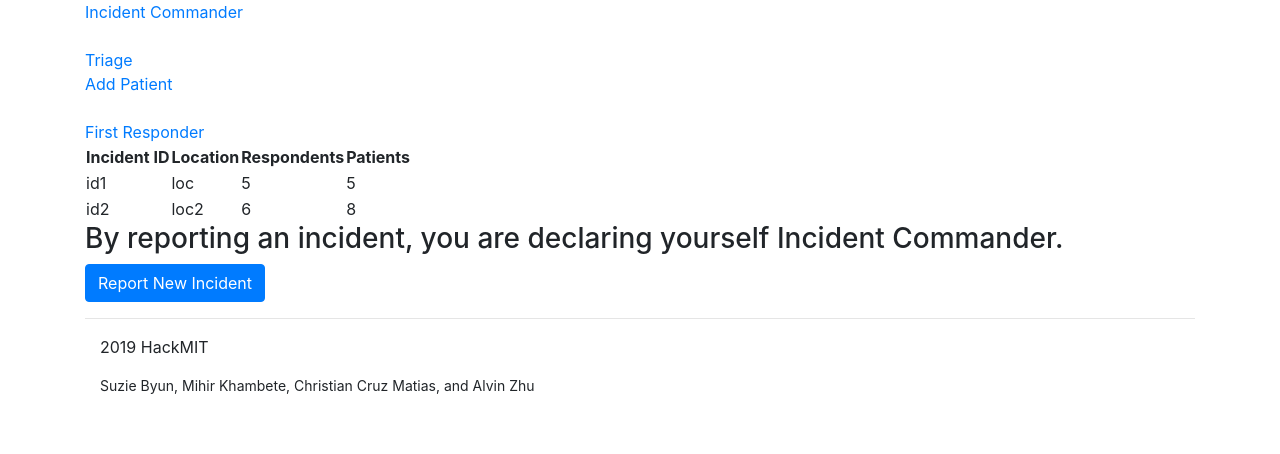
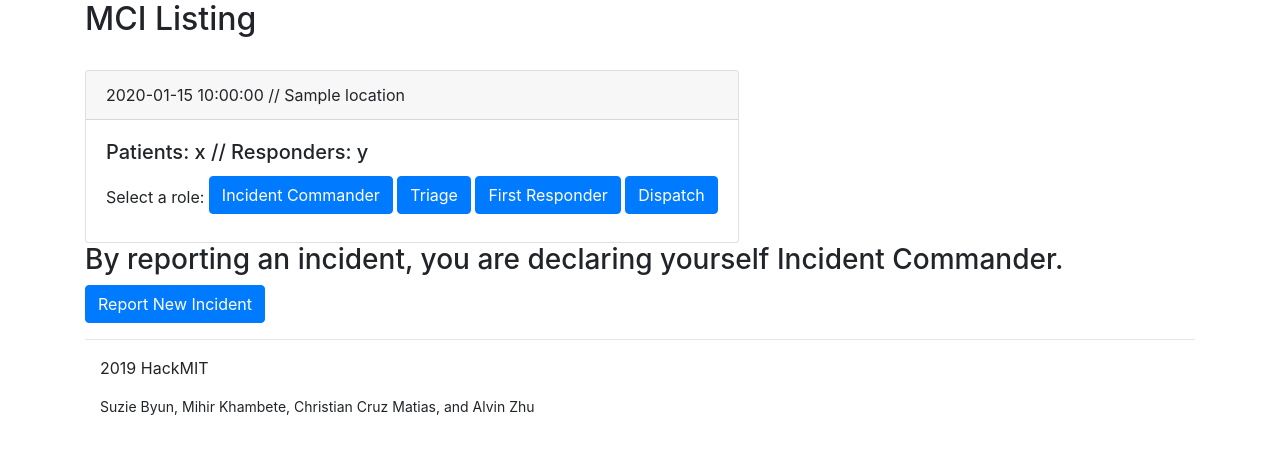
Before and after one commit to MIHIRKHAMBETE/hackmit-2019, a Flask app: template templates/index.html in a window 1280 px wide. Shown: the part 56-510 px from the top of the page. Run offline with Flask 2, Linux system fonts and the light colour scheme; the template is opened without the code that fills it: most values are stand-ins (such as "Sample title", 1, 10 or a date in 2020); some libraries are stand-ins or nearby versions.

Commit message:
improved home page, buttons non functional

```diff
--- a/templates/index.html
+++ b/templates/index.html
@@ -1,33 +1,26 @@
 {% extends "layout.html" %}
 {% block content %}
-    <a href='/commander'>Incident Commander</a><br><br>
-
-    <a href='/triage'>Triage</a><br>
-    <a href='/patientadd'>Add Patient</a><br><br>
-
-    <a href='/responder'>First Responder</a><br>
-
-    <table>
-        <tr>
-            <th>Incident ID</th>
-            <th>Location</th>
-            <th>Respondents</th>
-            <th>Patients</th>
-        </tr>
-        <tr>
-            <td>id1</td>
-            <td>loc</td>
-            <td>5</td>
-            <td>5</td>
-        </tr>
-        <tr>
-            <td>id2</td>
-            <td>loc2</td>
-            <td>6</td>
-            <td>8</td>
-        </tr>
-    </table>
-
+    <h2>MCI Listing</h2>
+<br>
+    <div class="card-deck">
+        <div class='card-group'>
+            {% for mci in mcis %}
+            <div class="card ">
+                <div class='card-header'>
+                    {{ mci.datetime }} // {{ mci.location }}
+                </div>
+                <div class="card-body">
+                    <h5 class='card-title'>Patients: x // Responders: y</h5>
+                    Select a role:
+                    <button type="submit" class="btn btn-primary mb-2" name="ic" value="{{ mci.id }}">Incident Commander</button>
+                    <button type="submit" class="btn btn-primary mb-2" name="triage" value="{{ mci.id }}">Triage</button>
+                    <button type="submit" class="btn btn-primary mb-2" name="responders" value="{{ mci.id }}">First Responder</button>
+                    <button type="submit" class="btn btn-primary mb-2" name="dispatch" value="{{ mci.id }}">Dispatch</button>
+                </div>
+            </div>
+            {% endfor %}
+        </div>
+    </div>
 
     <form method="post">
         <h3>By reporting an incident, you are declaring yourself Incident Commander.</h3>
```
Also changed, not shown: firstpass.py (+6 -3 lines).
